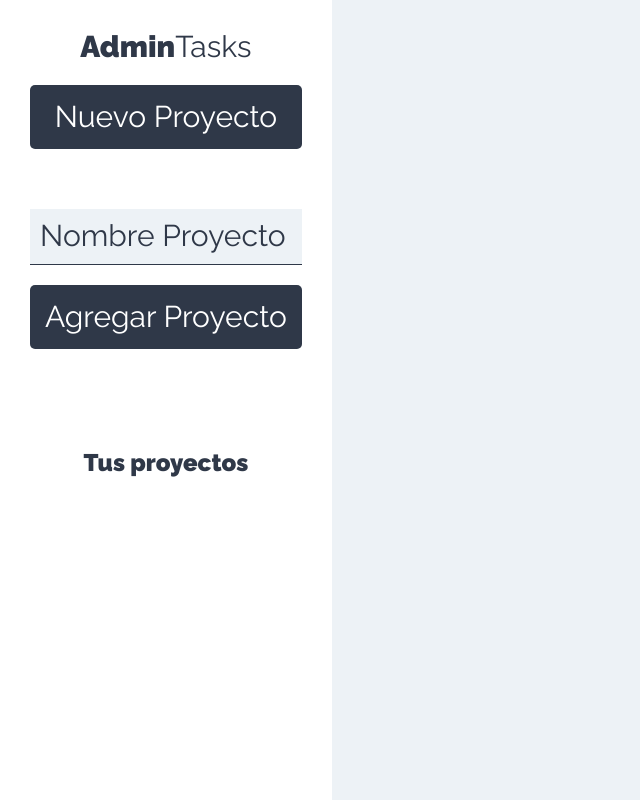
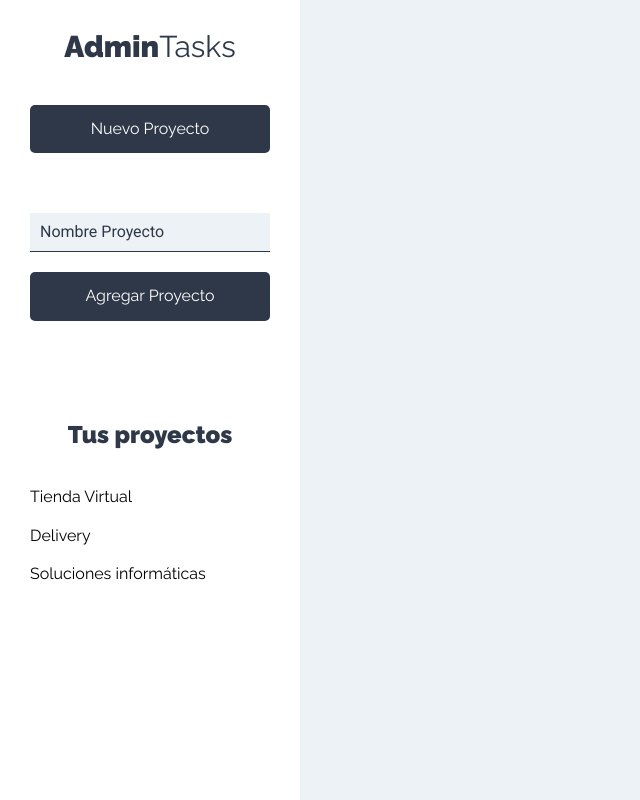
Before and after one commit to pablosilvab/admintasks-frontend, a React (Create React App) app: page /proyectos in a window 1280 px wide. Shown: the whole page, without its empty margins (0-640 px from the left). Built offline with nearby package versions, Linux system fonts and the light colour scheme.

Commit message:
listando proyectos en sidebar

```diff
--- a/src/components/layout/Sidebar.js
+++ b/src/components/layout/Sidebar.js
@@ -1,4 +1,5 @@
 import React from "react";
+import Listado from "../proyectos/Listado";
 import NuevoProyecto from '../proyectos/NuevoProyecto'
 
 const Sidebar = () => {
@@ -6,10 +7,11 @@ const Sidebar = () => {
     <aside>
       <h1>
         Admin<span>Tasks</span>
-        <NuevoProyecto/>
       </h1>
+      <NuevoProyecto/>
       <div className="proyectos">
         <h2>Tus proyectos</h2>
+        <Listado/>
       </div>
     </aside>
   );
--- /dev/null
+++ b/src/components/proyectos/Listado.js
@@ -0,0 +1,22 @@
+import React, { Fragment } from "react";
+import Proyecto from "../proyectos/Proyecto";
+
+const Listado = () => {
+  const proyectos = [
+    { nombre: "Tienda Virtual" },
+    { nombre: "Delivery" },
+    { nombre: "Soluciones informáticas" },
+  ];
+
+  return (
+    <Fragment>
+      <ul className="listado-proyectos">
+        {proyectos.map((proyecto) => (
+          <Proyecto proyecto={proyecto} />
+        ))}
+      </ul>
+    </Fragment>
+  );
+};
+
+export default Listado;
--- a/src/components/proyectos/NuevoProyecto.js
+++ b/src/components/proyectos/NuevoProyecto.js
@@ -1,18 +1,40 @@
-import React, { Fragment } from "react";
+import React, { Fragment, useState } from "react";
 
 const NuevoProyecto = () => {
+  const [proyecto, guardarProyecto] = useState({
+    nombre: "",
+  });
+
+  const { nombre } = proyecto;
+
+  const onChangeProyecto = (e) => {
+    guardarProyecto({
+      ...proyecto,
+      [e.target.name]: e.target.value,
+    });
+  };
+
+  const onSubmitProyecto = e => {
+      e.preventDefault();
+
+
+  }
+
   return (
     <Fragment>
       <button type="button" className="btn btn-block btn-primario">
         Nuevo Proyecto
       </button>
 
-      <form className="formulario-nuevo-proyecto">
+      <form className="formulario-nuevo-proyecto"
+      onSubmit={onSubmitProyecto}>
         <input
           type="text"
           className="input-text"
           placeholder="Nombre Proyecto"
           name="nombre"
+          value={nombre}
+          onChange={onChangeProyecto}
         />
 
         <input
--- /dev/null
+++ b/src/components/proyectos/Proyecto.js
@@ -0,0 +1,16 @@
+import React, { Fragment } from "react";
+
+const Proyecto = ({ proyecto }) => {
+  return (
+    <Fragment>
+      <li>
+        <button type="button" className="btn btn-blank">
+          {" "}
+          {proyecto.nombre}
+        </button>
+      </li>
+    </Fragment>
+  );
+};
+
+export default Proyecto;
```
